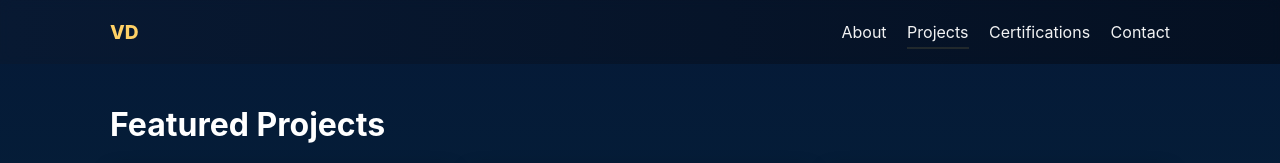
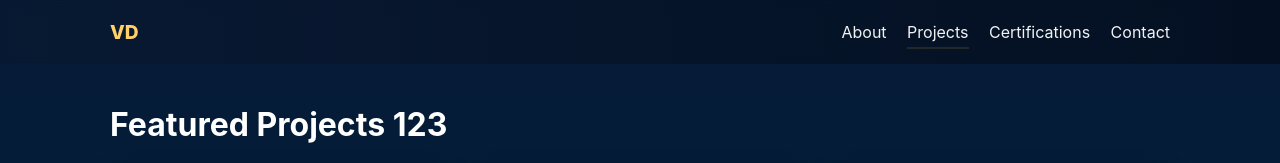
Before and after one commit to vishal-dalawai98/vishal-dalawai98.github.io-, a plain HTML site: page projects.html in a window 1280 px wide. Shown: the top 163 px of the page. Drawn offline with Linux system fonts and the light colour scheme.

Commit message:
Testing change over file - projects.html

```diff
--- a/projects.html
+++ b/projects.html
@@ -19,7 +19,7 @@
   </header>
 
   <main class='container projects-page'>
-    <h1>Featured Projects</h1>
+    <h1>Featured Projects 123</h1>
     <div class='project-grid'>
       <article class='project-card'>
         <img src='../assets/images/project1.svg' alt='Sales Dashboard' data-full='../assets/images/project1.svg' />
```
